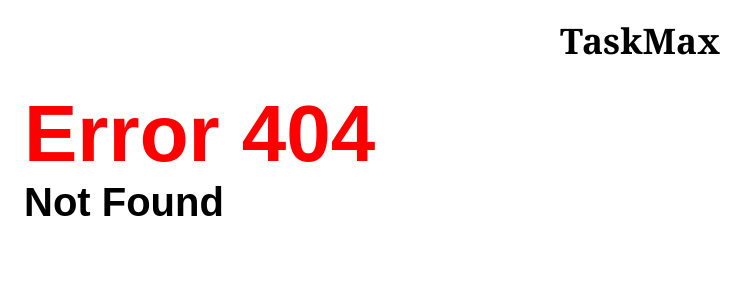
After one commit to devesh-kmishra/nodejs-task-manager, a Node server app: template views/err404.ejs in a window 1280 px wide. The commit adds this page. Shown: the top 300 px of the page, without its empty margins (0-756 px from the left). Run offline with Node 20, Linux system fonts and the light colour scheme; the template is opened without the code that fills it, so the values that code supplies are empty; some libraries are stand-ins or nearby versions.

Commit message:
Added CSS, error pages and README

```diff
--- a/package.json
+++ b/package.json
@@ -1,7 +1,7 @@
 {
-  "name": "devesh-nodejs-chaintech",
+  "name": "nodejs-task-manager",
   "version": "1.0.0",
-  "main": "index.js",
+  "main": "server.js",
   "scripts": {
     "devstart": "nodemon server.js"
   },
--- a/public/css/style.css
+++ b/public/css/style.css
@@ -4,6 +4,113 @@
   box-sizing: border-box;
 }
 
+body {
+  font-family: Arial, Helvetica, sans-serif;
+}
+
+h1 {
+  font-family: Georgia, 'Times New Roman', Times, serif;
+}
+
+input {
+  padding: 0.15rem;
+  width: 15rem;
+}
+
+textarea {
+  font-family: Arial, Helvetica, sans-serif;
+  padding: 0.25rem;
+}
+
 .body-container {
-  padding: 3rem;
+  padding: 1rem 1.5rem;
 }
+
+.update-cont {
+  margin-bottom: 1rem;
+  border-bottom: 1px solid #aaa;
+}
+
+.header {
+  margin-bottom: 1rem;
+}
+
+.task {
+  margin-bottom: 1rem;
+}
+
+.btn,
+select {
+  font-family: Arial, Helvetica, sans-serif;
+  border: none;
+  border-radius: 0.25rem;
+  background: #3478e3;
+  padding: 0.25rem 0.5rem;
+  color: white;
+  cursor: pointer;
+}
+
+.btn:hover,
+select:hover,
+option:hover {
+  background: #77a8f7;
+}
+
+.add-btn {
+  background: #0b9c28;
+}
+
+.add-btn:hover {
+  background: #49e669;
+}
+
+.filter {
+  border-top: 1px solid #aaa;
+  border-bottom: 1px solid #aaa;
+  padding: 1rem;
+  margin-bottom: 1rem;
+}
+
+.del-btn {
+  background: #e62929;
+}
+
+.del-btn:hover {
+  background: #f57676;
+}
+
+.logo-btn {
+  background: transparent;
+  border: none;
+  color: black;
+  font-family: Georgia, 'Times New Roman', Times, serif;
+  cursor: pointer;
+  font-size: 1.1rem;
+}
+
+.logo-container {
+  text-align: center;
+  margin-bottom: 1.5rem;
+}
+
+.input-cont-1 *:not(.asterisk),
+.input-cont-2>* {
+  margin: 0 0.75rem 2rem 0;
+}
+
+.uppercase {
+  text-transform: capitalize;
+}
+
+.asterisk {
+  color: red;
+}
+
+.err {
+  color: red;
+  font-size: 5rem;
+}
+
+.errmsg {
+  font-size: 2.5rem;
+}
--- /dev/null
+++ b/views/err404.ejs
@@ -0,0 +1,29 @@
+<!DOCTYPE html>
+<html lang="en">
+
+<head>
+  <meta charset="UTF-8">
+  <meta name="viewport" content="width=device-width, initial-scale=1.0">
+  <title>TaskMax</title>
+  <link rel="icon" href="/favicon/favicon.ico?v=1.1">
+  <link rel="stylesheet" href="/css/style.css">
+</head>
+
+<body>
+
+  <div class="body-container">
+    <div class="logo-container">
+      <form action="/" method="get">
+        <button class="logo-btn" type="submit">
+          <h1>TaskMax</h1>
+        </button>
+      </form>
+    </div>
+
+    <div class="err"><strong>Error 404</strong></div>
+    <div class="errmsg"><strong>Not Found</strong></div>
+  </div>
+
+</body>
+
+</html>
```
Also changed, not shown: routes/action.js (+11 -17 lines), views/err400.ejs (added, +29 -0 lines), views/err500.ejs (added, +26 -0 lines), views/error.ejs (deleted, +0 -15 lines), views/index.ejs (+61 -65 lines), README.md, public/favicon/favicon.ico (added), 1 other file.
